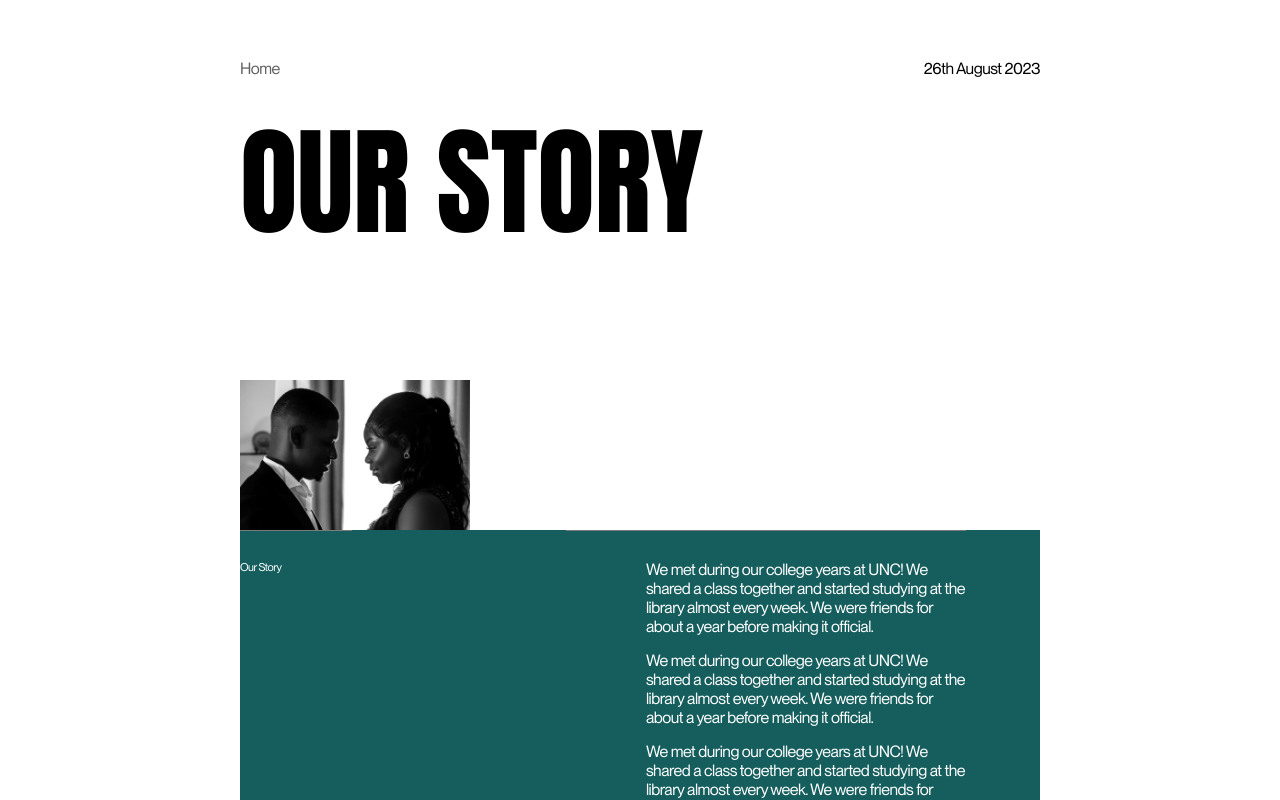
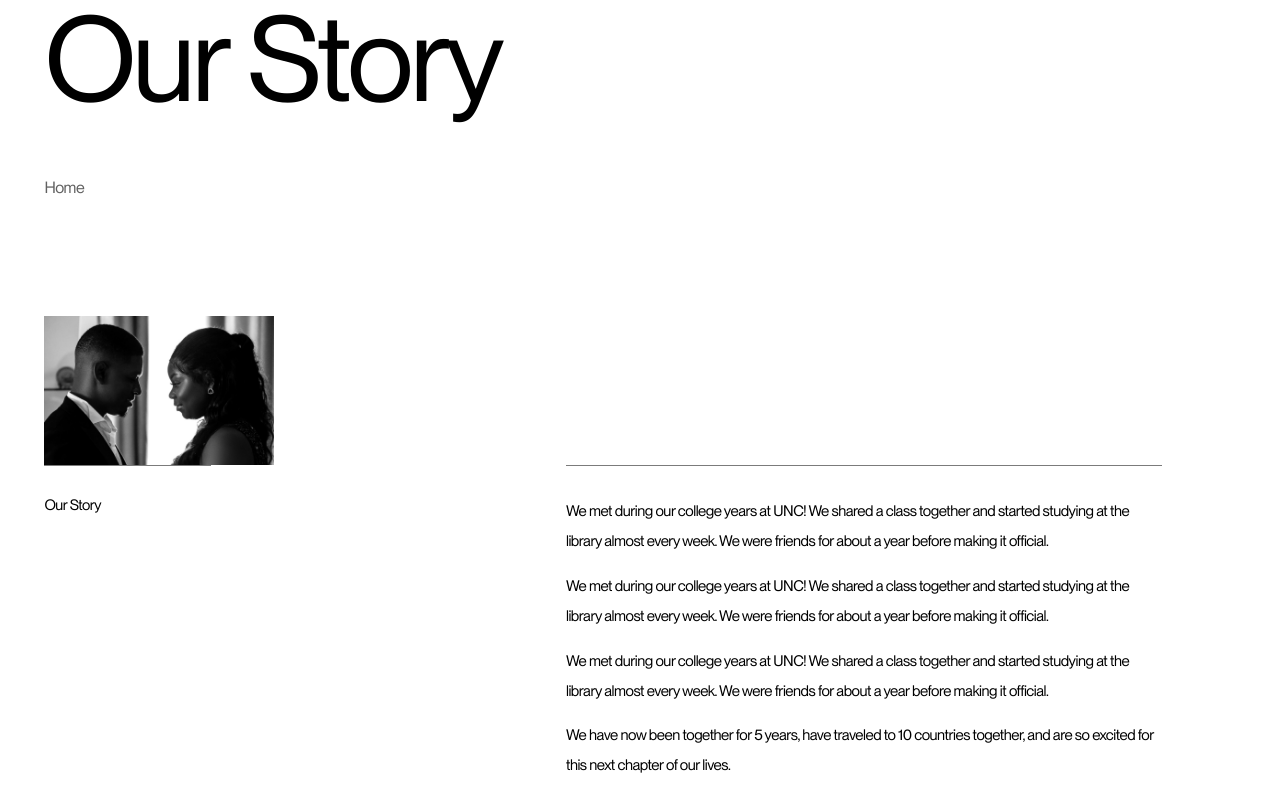
Before and after one commit to niiwade/anthonymarcia, a Next.js app: page /our-story in a window 1280 px wide. Shown: the top 800 px of the page. Built offline with nearby package versions, Linux system fonts and the light colour scheme.

Commit message:
new changes

```diff
--- a/app/components/Gallery/index.js
+++ b/app/components/Gallery/index.js
@@ -1,3 +1,5 @@
+// components/Slideshow.js
+
 "use client";
 
 // components/Slideshow.js
@@ -35,7 +37,7 @@
         {images.map((imageUrl, i) => (
           <figure
             key={i}
-            className={`${styles["figure"]} ${styles[`pic-${i + 1}`]}`}
+            className={styles["figure"]}
             style={{
               backgroundImage: `url(${imageUrl})`,
               opacity: currentSlide === i ? 1 : 0, // Show only the current slide
--- a/app/components/Order/index.js
+++ b/app/components/Order/index.js
@@ -7,11 +7,13 @@
   return (
     <div className="wrapper">
       <div className="left-container">
-        <h1 className="heading">Order of Service</h1>
-        <Link href="/" class="separator">
+      <h1 className="heading">Order of Service</h1>
+
+      <Link href="/" class="separator">
           {" "}
           Home
         </Link>
+
       </div>
       <div className="right-container">
         {/* <div className="meta">
--- a/app/components/OurStory/AboutUs.module.scss
+++ b/app/components/OurStory/AboutUs.module.scss
@@ -21,7 +21,7 @@
 }
 
 .body {
-  min-height: 100vh;
+  min-height: 100vh; // Set the minimum height to fill the viewport
   font-family: $font-copy;
   font-size: 1.5rem;
   line-height: 1.5;
@@ -31,10 +31,10 @@
 }
 
 .container {
-  max-width: 120rem;
-
-  margin: 0 auto;
-  padding: 0 6rem 6rem 6rem;
+  max-width: 100vw; // Set the maximum width to fill the viewport
+  margin: 0; // Remove any default margins
+  padding: 0; // Remove any default paddings
+  padding: 0 6rem; // Add padding as needed
 }
 
 .nav {
@@ -88,43 +88,107 @@
 }
 
 .page-title {
-  margin-bottom: 8rem;
-  font-family: $font-title;
+  // ... (previous styles)
   font-size: 16rem;
-  font-weight: 100;
-  text-transform: uppercase;
-  letter-spacing: -0.4px;
   line-height: 16rem;
   color: black;
-
-  @include respond($screen-md) {
-    margin-bottom: 6rem;
-    font-size: 8rem;
-  }
-
-  @include respond($screen-sm) {
-    margin-bottom: 4rem;
-    font-size: 7rem;
-  }
-
-  @include respond($screen-xsm) {
-    margin-bottom: 0;
-    font-size: 5rem;
-  }
+  margin-bottom: 8rem;
 }
 
 .content {
   display: flex;
   justify-content: space-between;
   align-items: flex-start;
-  background-color: #155e5d;
-  color: white;
+  // background-color: #155e5d;
+  color: black;
 
+  &__text {
+    font-size: 15px;
+    line-height: 2;
+  }
 
   @include respond($screen-md) {
     flex-direction: column;
     justify-content: flex-start;
     align-items: stretch;
+  }
+
+  &__descriptor {
+    width: 14%;
+    border-top: 1px solid $color-gray;
+    padding-top: 4rem;
+
+    @include respond($screen-md) {
+      width: 100%;
+      padding: 2rem 0;
+      border-top: none;
+    }
+  }
+
+  &__title {
+    font-size: 2rem;
+    font-weight: 400;
+  }
+
+  &__text-box {
+    display: flex;
+    flex-direction: column;
+    justify-content: flex-start;
+    align-items: flex-end;
+    gap: 2rem;
+    width: 50%;
+    border-top: 1px solid $color-gray;
+    border-bottom: 1px solid $color-gray;
+    margin-right: 10rem;
+    padding: 4rem 0;
+
+    @include respond($screen-lg) {
+      margin-right: 0;
+    }
+
+    @include respond($screen-md) {
+      width: 100%;
+      padding: 2rem 0;
+    }
+
+    @include respond($screen-sm) {
+      border-bottom: none;
+    }
+  }
+
+  &__text {
+    width: px;
+
+    @include respond($screen-sm) {
+      width: 100%;
+    }
+  }
+}
+
+.content1 {
+  display: flex;
+  justify-content: space-between;
+  line-height: 5;
+  align-items: flex-start;
+  // background-color: #155e5d;
+  color: black;
+
+  @include respond($screen-md) {
+    flex-direction: column;
+    justify-content: flex-start;
+    align-items: stretch;
+  }
+
+  &__text {
+    width: 320px;
+
+    @include respond($screen-sm) {
+      width: 100%;
+    }
+
+    @include respond($screen-sm) {
+      font-size: 5rem; /* Adjust font size for small screens */
+    }
   }
 
   &__descriptor {
@@ -178,69 +242,3 @@
     }
   }
 }
-
-.content1 {
-  display: flex;
-  justify-content: space-between;
-  align-items: flex-start;
-  background-color:  #155e5d;
-  color: white;
-
-
-  @include respond($screen-md) {
-    flex-direction: column;
-    justify-content: flex-start;
-    align-items: stretch;
-  }
-
-  &__descriptor {
-    width: 14%;
-    border-top: 1px solid $color-gray;
-    padding-top: 4rem;
-
-    @include respond($screen-md) {
-      width: 100%;
-      padding: 2rem 0;
-      border-top: none;
-    }
-  }
-
-  &__title {
-    font-size: 1.5rem;
-    font-weight: 400;
-  }
-
-  &__text-box {
-    display: flex;
-    flex-direction: column;
-    justify-content: flex-start;
-    align-items: flex-end;
-    gap: 2rem;
-    width: 50%;
-    border-top: 1px solid $color-gray;
-    border-bottom: 1px solid $color-gray;
-    margin-right: 10rem;
-    padding: 4rem 0;
-
-    @include respond($screen-lg) {
-      margin-right: 0;
-    }
-
-    @include respond($screen-md) {
-      width: 100%;
-      padding: 2rem 0;
-    }
-
-    @include respond($screen-sm) {
-      border-bottom: none;
-    }
-  }
-
-  &__text {
-    width: 320px;
-
-    @include respond($screen-sm) {
-      width: 100%;
-    }
-  }
-}
--- a/app/components/OurStory/index.js
+++ b/app/components/OurStory/index.js
@@ -8,8 +8,8 @@
   return (
     <div className={styles.container}>
       <header>
-        <nav className={styles.nav}>
-          <ul className={styles.nav__list}>
+        <h1 className={styles["page-title"]}>Our Story</h1>
+        <ul className={styles.nav__list}>
             <li>
               <Link
                 className={`${styles.nav__link} ${styles["nav__link--active"]}`}
@@ -19,9 +19,6 @@
               </Link>
             </li>
           </ul>
-          <span className={styles.nav__copy}>26th August 2023 </span>
-        </nav>
-        <h1 className={styles["page-title"]}>Our Story</h1>
         <div className="featured-image">
           <img src="/images/am.jpg" alt="" />
         </div>
--- a/app/globals.css
+++ b/app/globals.css
@@ -1,3 +1,5 @@
+@import url('https://fonts.googleapis.com/css2?family=Dancing+Script&display=swap');@import url('https://fonts.googleapis.com/css2?family=Dancing+Script&display=swap');
+
 *,
 *:before,
 *:after {
@@ -93,7 +95,8 @@
 }
 
 .heading {
-  font-size: 3.5em;
+  font-size: 1.5em;
+  font-family: 'Dancing Script', cursive;
   font-weight: normal;
   letter-spacing: 0.15em;
   text-transform: uppercase;
@@ -103,9 +106,9 @@
 .separator {
   display: block;
   font-size: 1.3em;
-  padding: 20px;
+  padding: 10px;
   text-decoration: none;
-  margin-bottom: 25px;
+  margin-bottom: 15px;
 }
 
 .intro {
```
Also changed, not shown: app/components/Hero/index.js (+3 -6 lines).
